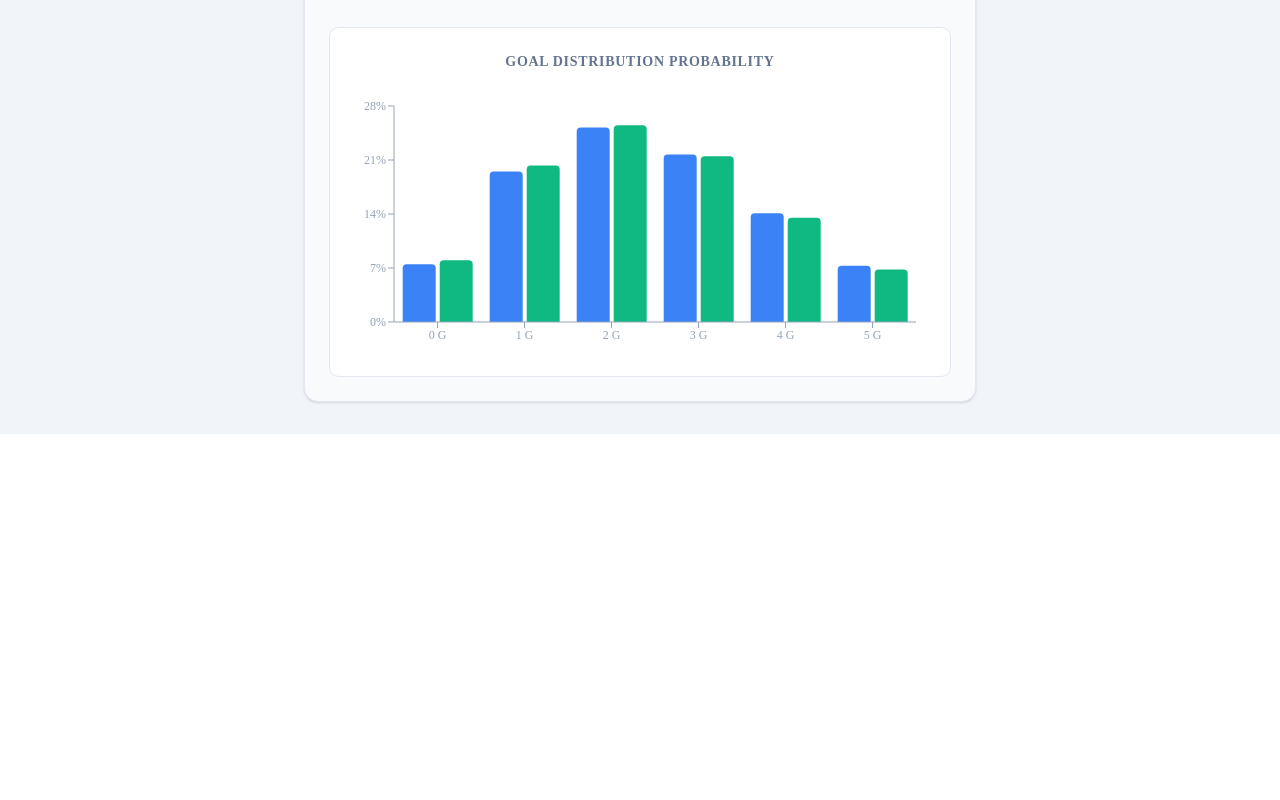
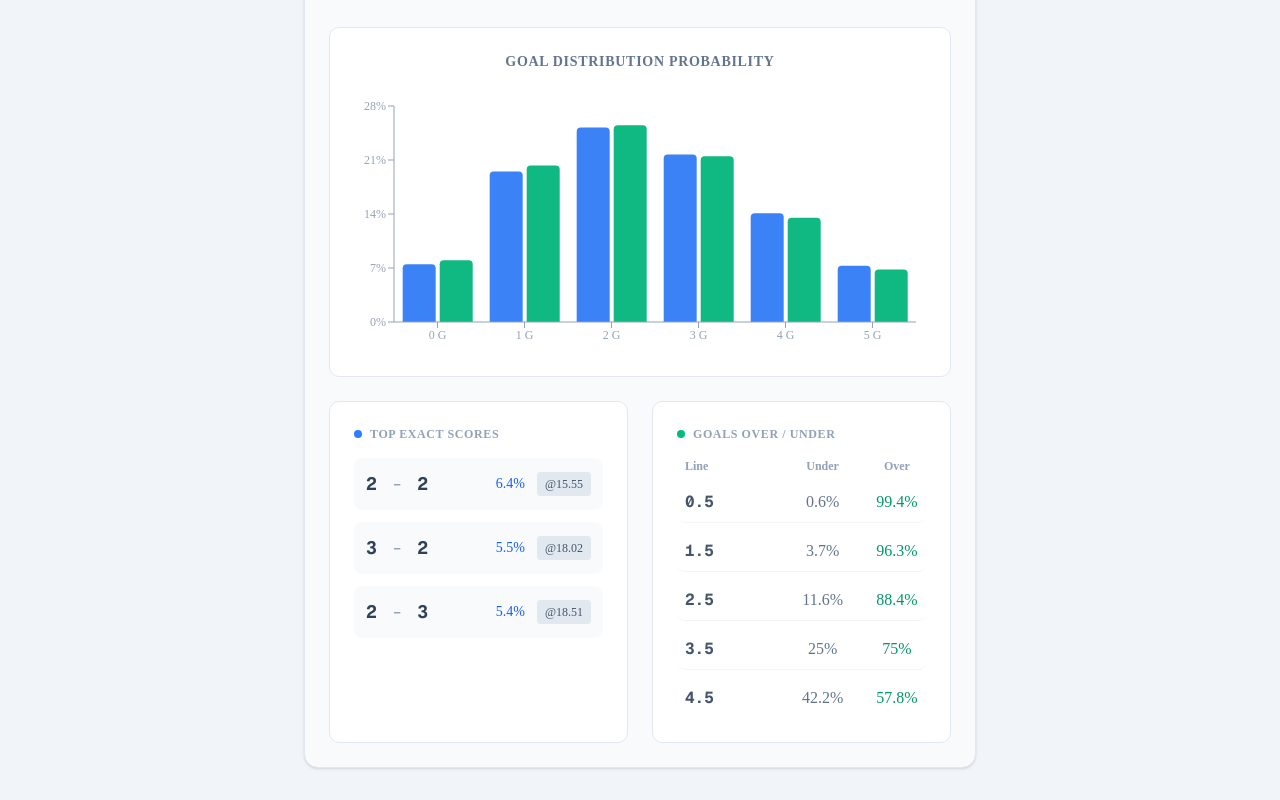
Before and after one commit to VarSwasTaken/football-oracle, a Next.js app: page / in a window 1280 px wide. Shown: the part 667-1467 px from the top of the page. Before the commit the page ends 1101 px from the top, so only its background shows below. Built offline with nearby package versions, Linux system fonts and the light colour scheme.

Commit message:
feat(simulator): add betting insights to match simulation

```diff
--- /dev/null
+++ b/components/BettingInsights.tsx
@@ -0,0 +1,75 @@
+'use client';
+
+import { useMemo } from 'react';
+import { getTopExactScores, getAllOverUnderLines } from '@/lib/poisson';
+
+interface BettingInsightsProps {
+  homeLambda: number;
+  awayLambda: number;
+  homeName: string;
+  awayName: string;
+}
+
+export function BettingInsights({ homeLambda, awayLambda, homeName, awayName }: BettingInsightsProps) {
+  const { topScores, overUnder } = useMemo(() => {
+    return {
+      topScores: getTopExactScores(homeLambda, awayLambda, 3),
+      overUnder: getAllOverUnderLines(homeLambda, awayLambda),
+    };
+  }, [homeLambda, awayLambda]);
+
+  return (
+    <div className="mt-6 grid grid-cols-1 md:grid-cols-2 gap-6">
+      {/* Exact Scores Section */}
+      <div className="p-6 bg-white dark:bg-slate-950 rounded-lg border border-slate-200 dark:border-slate-800">
+        <h3 className="text-xs font-semibold text-slate-400 uppercase tracking-wider mb-4 flex items-center gap-2">
+          <span className="w-2 h-2 rounded-full bg-blue-500"></span>
+          Top Exact Scores
+        </h3>
+
+        <div className="space-y-3">
+          {topScores.map((score, idx) => (
+            <div key={idx} className="flex justify-between items-center p-3 bg-slate-50 dark:bg-slate-900 rounded-md">
+              <div className="font-mono text-lg font-bold text-slate-700 dark:text-slate-200">
+                {score.homeGoals} <span className="text-slate-400 font-normal mx-1">-</span> {score.awayGoals}
+              </div>
+              <div className="flex items-center gap-3">
+                <span className="text-sm font-medium text-blue-600 dark:text-blue-400">{score.probability.toFixed(1)}%</span>
+                {/* Simulated Decimal Odds (100 / probability) */}
+                <span className="text-xs bg-slate-200 dark:bg-slate-800 px-2 py-1 rounded text-slate-600 dark:text-slate-400">@{(100 / score.probability).toFixed(2)}</span>
+              </div>
+            </div>
+          ))}
+        </div>
+      </div>
+
+      {/* Over/Under Section */}
+      <div className="p-6 bg-white dark:bg-slate-950 rounded-lg border border-slate-200 dark:border-slate-800">
+        <h3 className="text-xs font-semibold text-slate-400 uppercase tracking-wider mb-4 flex items-center gap-2">
+          <span className="w-2 h-2 rounded-full bg-emerald-500"></span>
+          Goals Over / Under
+        </h3>
+
+        <div className="space-y-2">
+          <div className="flex justify-between text-xs font-semibold text-slate-400 mb-2 px-2">
+            <span>Line</span>
+            <div className="flex gap-8 w-1/2 justify-end">
+              <span className="w-12 text-center">Under</span>
+              <span className="w-12 text-center">Over</span>
+            </div>
+          </div>
+
+          {overUnder.map((lineObj) => (
+            <div key={lineObj.line} className="flex justify-between items-center p-2 hover:bg-slate-50 dark:hover:bg-slate-900/50 rounded-md transition-colors border-b border-slate-100 dark:border-slate-800/50 last:border-0">
+              <span className="font-mono font-bold text-slate-600 dark:text-slate-300">{lineObj.line}</span>
+              <div className="flex gap-8 w-1/2 justify-end">
+                <span className={`w-12 text-center font-medium ${lineObj.under > 50 ? 'text-emerald-600 dark:text-emerald-400' : 'text-slate-500'}`}>{lineObj.under}%</span>
+                <span className={`w-12 text-center font-medium ${lineObj.over > 50 ? 'text-emerald-600 dark:text-emerald-400' : 'text-slate-500'}`}>{lineObj.over}%</span>
+              </div>
+            </div>
+          ))}
+        </div>
+      </div>
+    </div>
+  );
+}
--- a/components/MatchSimulator.tsx
+++ b/components/MatchSimulator.tsx
@@ -5,6 +5,7 @@ import teamsData from '@/lib/mocks/teams.json';
 import { simulateMatch } from '@/lib/poisson';
 import { useMatchStore } from '@/store/useMatchStore';
 import { MatchCharts } from './MatchCharts';
+import { BettingInsights } from './BettingInsights';
 
 // Constants defining the impact of modifiers (e.g., 0.20 = 20% impact)
 const MODIFIERS = {
@@ -148,6 +149,8 @@ export function MatchSimulator() {
           </div>
 
           <MatchCharts homeXG={matchCalculation.homeExpectedGoals} awayXG={matchCalculation.awayExpectedGoals} homeName={homeTeam?.name || 'Home'} awayName={awayTeam?.name || 'Away'} />
+
+          <BettingInsights homeLambda={matchCalculation.homeExpectedGoals} awayLambda={matchCalculation.awayExpectedGoals} homeName={homeTeam?.name || 'Home'} awayName={awayTeam?.name || 'Away'} />
         </div>
       )}
     </div>
--- a/package.json
+++ b/package.json
@@ -14,6 +14,7 @@
     "clsx": "^2.1.1",
     "lucide-react": "^1.17.0",
     "next": "16.2.7",
+    "next-themes": "^0.4.6",
     "radix-ui": "^1.4.3",
     "react": "19.2.4",
     "react-dom": "19.2.4",
```
Also changed, not shown: 1 other file (tests, documents, lock files or other folders).
